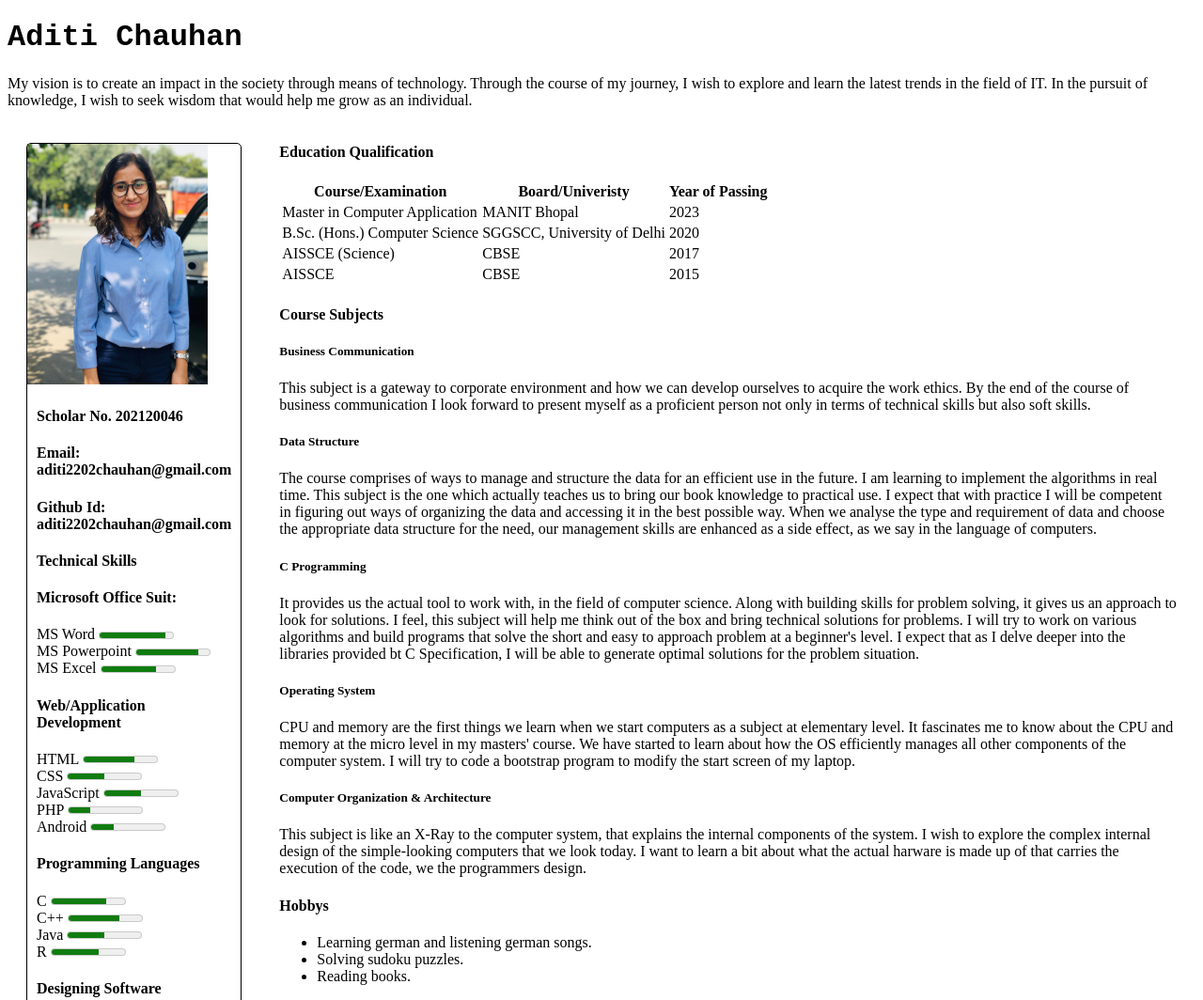
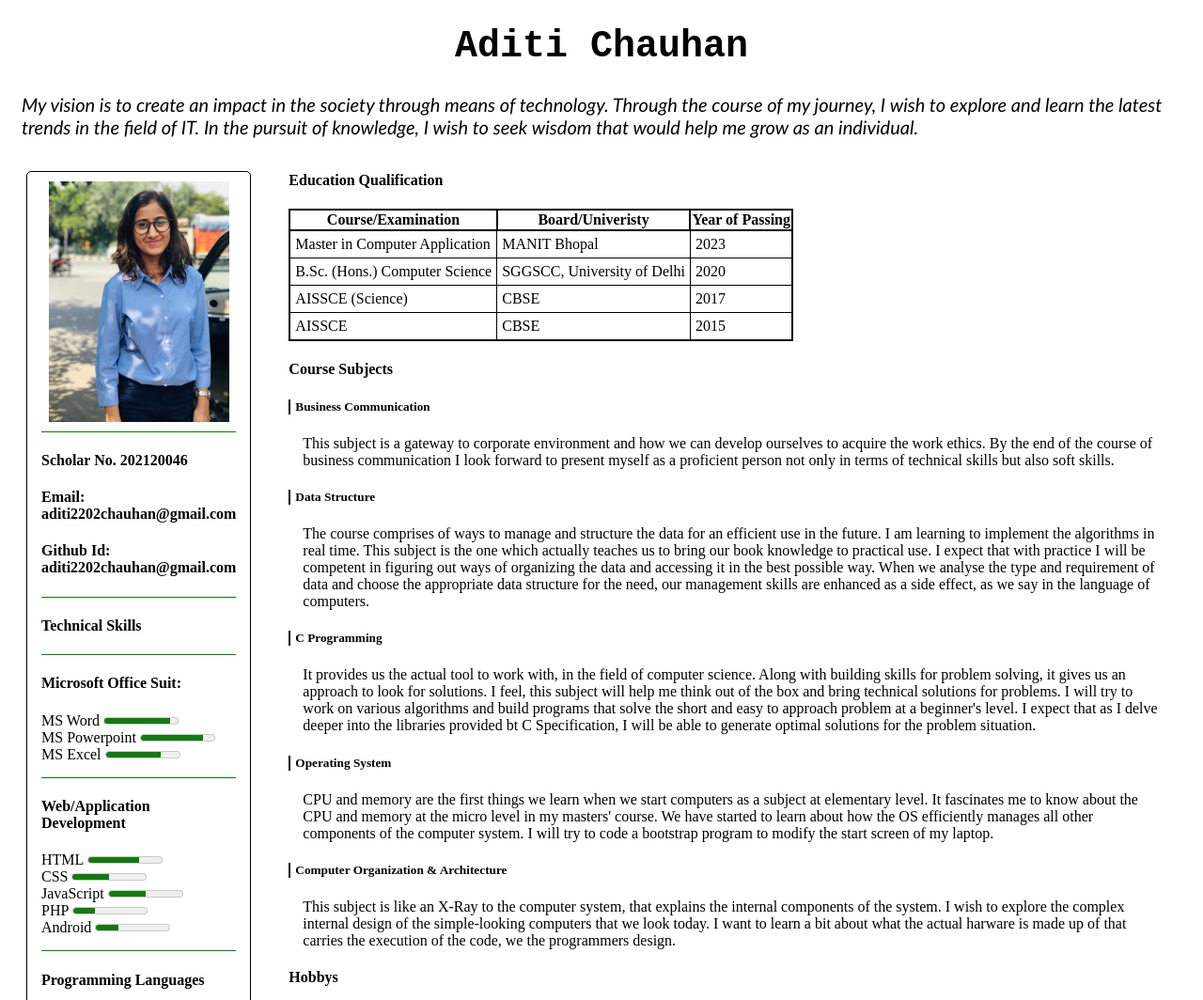
Before and after one commit to aditisGitHub/About_Me-Web-Project, a plain HTML site: page index.html in a window 1280 px wide. Shown: the top 1064 px of the page at 94% size. Drawn offline with Linux system fonts and the light colour scheme.

Commit message:
Update myStyle.css

```diff
--- a/myStyle.css
+++ b/myStyle.css
@@ -1,10 +1,19 @@
-header {
+h1 {
     font-family: 'Courier New', Courier, monospace;
+    text-align: center;
+    font-size: 40px;
+}
+
+.myReview {
+    font-size: 20px;
+    font-family: 'Trebuchet MS';
+    font-style: italic;
+    margin: 15px;
 }
 
 #mainBody {
     display: flex;
-
+    font-family: 'Times New Roman', Times, serif;
 }
 
 .sideBar {
@@ -15,10 +24,15 @@ header {
 
 }
 
+#myImg {
+    margin: 10px;
+    display: flex;
+}
+
 img {
     width: 12rem;
-    align-content: center;
-    margin: 0em;
+    align-items: center;
+    margin: auto;
 }
 
 #sideContent {
@@ -31,3 +45,34 @@ img {
     margin: 20px;
     margin-top: 0px;
 }
+
+table, th {
+    border: 2px solid black;
+    border-collapse: collapse;
+}
+
+tr, td {
+    border: 1px solid black;
+    padding: 5px;
+}
+
+.sideElements {
+    margin: 5px;
+    border-top: 0.5px solid green;
+    margin-bottom: 15px;
+}
+
+h3 {
+    border-bottom: 0.8px solid black;
+}
+
+.sub h5 {
+    border-left: 2px solid black;
+    padding-left: 5px;
+}
+
+.sub .myReview {
+    font-size: medium;
+    font-family: 'Times New Roman', Times, serif;
+    font-style: normal;
+}
```
